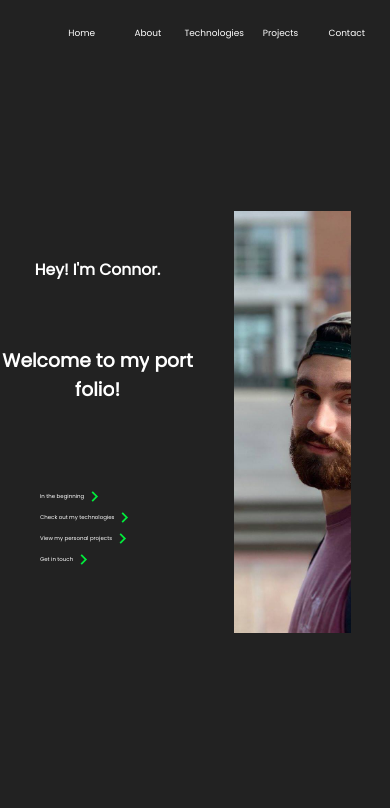
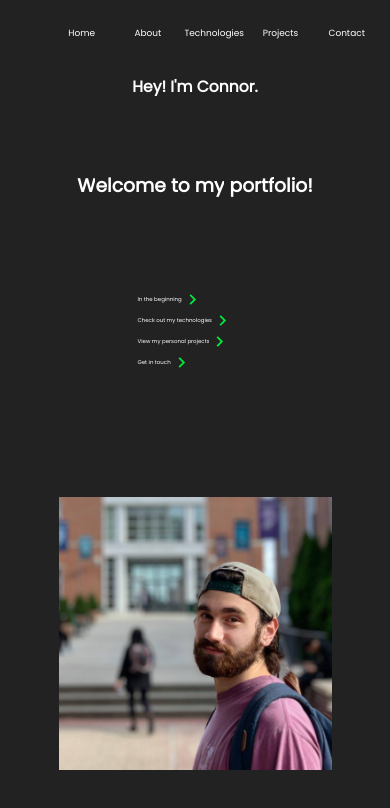
Before and after one commit to connorlagana/react-portfolio, a React (Create React App) app: page / in a window 390 px wide. Shown: the top 808 px of the page. Built offline with nearby package versions, Linux system fonts and the light colour scheme.

Commit message:
mobile responsive profile pic

```diff
--- a/src/App.css
+++ b/src/App.css
@@ -172,7 +172,7 @@ ul {
 
 .aboutSecond div {
   width: 40vw;
-  word-break: keep-all;
+  margin: 1vh;
 }
 
 #projects {
@@ -354,17 +354,16 @@ ul {
   }
 
   #bigIntro {
-    /* flex-direction: column; */
+    flex-direction: column;
   }
 
   #leftIntro {
     height: 50vh;
     width: 100vw;
-    /* background-color: red; */
   }
 
   #intro {
-    /* background-color: yellow; */
+    padding-top: 5vh;
   }
 
   #intro h1 {
@@ -380,6 +379,11 @@ ul {
   #rightIntro {
     height: 50vh;
     width: 100vw;
+  }
+
+  #rightIntro img {
+    width: 70vw;
+    height: 70vw;
   }
 
   .arrows {
--- a/src/components/Intro.js
+++ b/src/components/Intro.js
@@ -22,7 +22,9 @@ const Intro = () => {
         </div>
       </div>
       <div id="rightIntro">
-        <img id="profPic" src={connor}></img>
+        <Fade>
+          <img id="profPic" src={connor}></img>
+        </Fade>
       </div>
     </div>
   );
```
